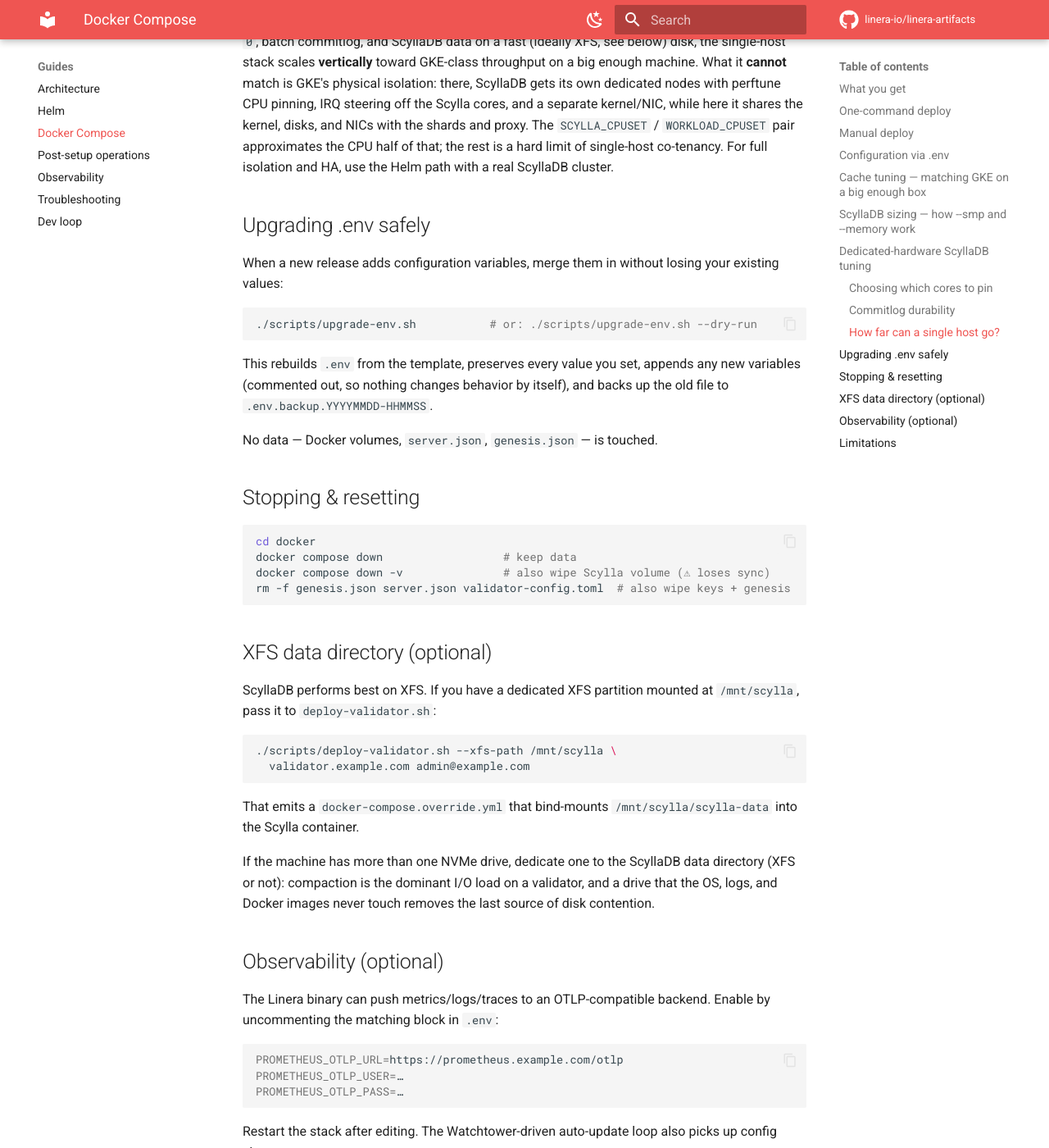
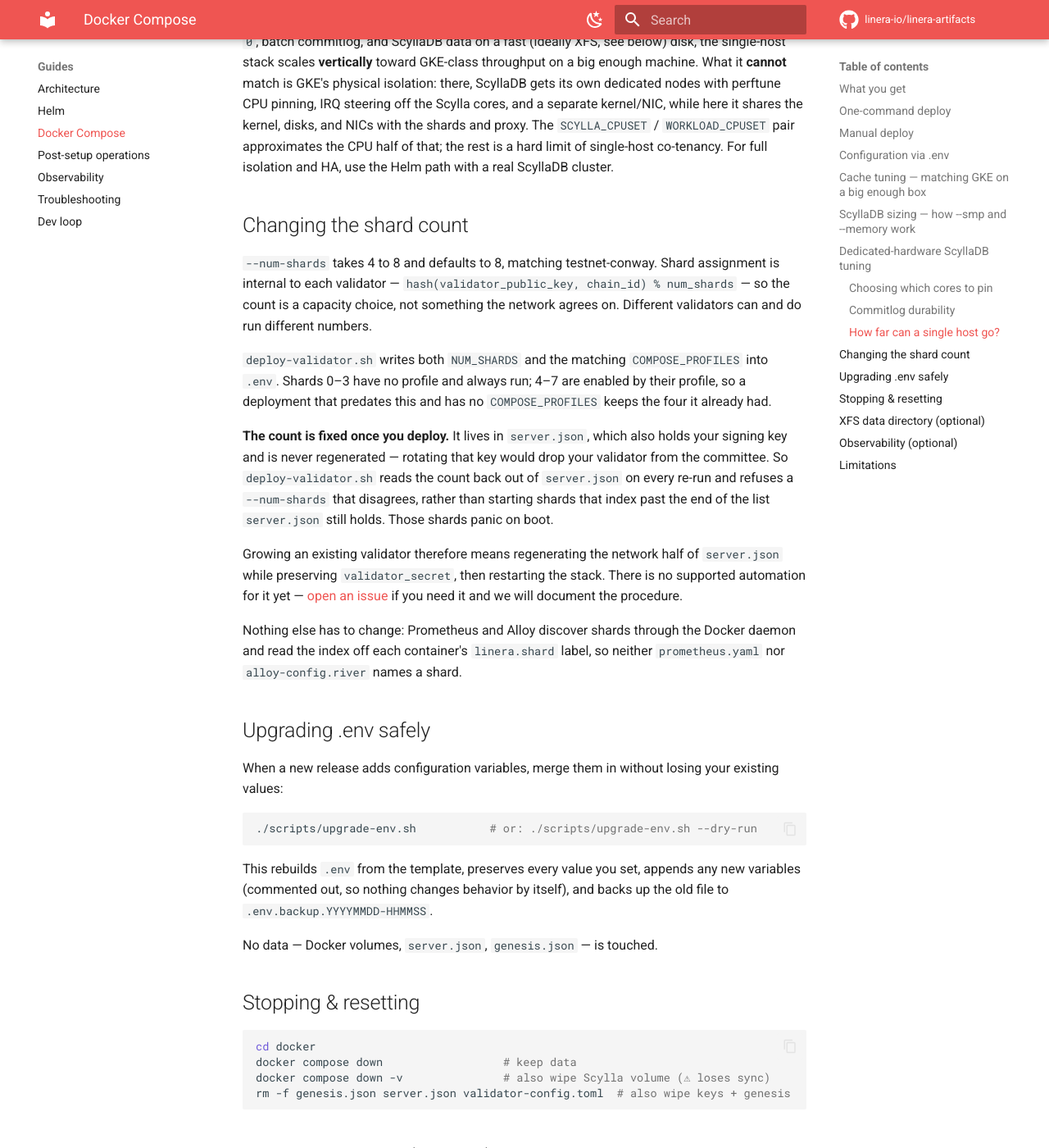
Before and after one commit to linera-io/linera-artifacts, an MkDocs documentation site: the page built from docs/DOCKER-COMPOSE.md, in a window 1280 px wide and 1400 px high, scrolled down 8731 px. Shown: the whole window at 82% size. Built offline with MkDocs 1.6.1 and Material for MkDocs 9.7.7, drawn with Linux system fonts in a browser that asks for light colours; comment, search, counter and statistics services are not loaded; some of the changed text lies outside the part shown.

Commit message:
docker: make the shard count configurable, defaulting to conway's 8
The compose stack hardcoded four shards while testnet-conway runs eight
(linera-infra argo/app-values/validator/base-values.yaml numShards: 8), so an
external validator following our own docs ran half our capacity. Shard
assignment is hash(validator_public_key, chain_id) % num_shards and lives in
ValidatorInternalNetworkConfig, so the count is per-validator capacity, not
something the network agrees on - which is why this was a sizing gap rather
than a correctness one.

Compose cannot template a variable number of services, so define eight and put
shard-4..7 behind per-shard profiles. Shards 0..3 carry no profile: a
deployment that predates this has no COMPOSE_PROFILES in .env and keeps exactly
the four it already ran.

The trap is that server.json holds the shard list and generate_validator_keys
deliberately never regenerates it, because that would rotate the signing key
and drop the validator from the committee. A re-run that took the new default
would therefore start shards indexing past the end of that list, and
ValidatorInternalNetworkPreConfig::shard is a plain Vec index - every one of
them panics on boot. So the resolution order is: an existing server.json pins
the count, an explicit --num-shards that disagrees is refused, and 8 applies
only to a fresh deployment. Missing jq is fatal there rather than a silent
fallthrough, for the same reason.

Prometheus and Alloy now discover shards through the Docker daemon and take the
index from each container's linera.shard label, so neither names a shard and
neither alerts on shards a smaller deployment does not run. Without that the
LineraValidatorDown alert fixed in #38 would fire on every phantom target.

The hardware budget is unchanged: 8 x 6 GiB is the same 48 GiB as 4 x 12 GiB,
so the reference box stays 16 cores / 128 GB.

Note helm/linera-validator still defaults shards.replicas to 4. Same drift,
different deployment path, and changing it needs the same care about existing
StatefulSets - left alone here.

````diff
--- a/docs/DOCKER-COMPOSE.md
+++ b/docs/DOCKER-COMPOSE.md
@@ -54,7 +54,7 @@ Options:
                     linera-proxy, and generates the validator key).
 --client-image REF  Override the linera-client image (runs the `linera` CLI).
 --xfs-path PATH     Bind-mount this XFS dir for ScyllaDB data.
---num-shards N      Number of shards (must match docker-compose.yaml services).
+--num-shards N      Number of shards, 4-8 (default: 8). Fixed after the first deploy.
 --dry-run           Print what would happen, change nothing.
 ```
 
@@ -341,6 +341,35 @@ disks, and NICs with the shards and proxy. The `SCYLLA_CPUSET` /
 hard limit of single-host co-tenancy. For full isolation and HA, use the Helm path with a real
 ScyllaDB cluster.
 
+## Changing the shard count
+
+`--num-shards` takes 4 to 8 and defaults to 8, matching testnet-conway. Shard
+assignment is internal to each validator — `hash(validator_public_key, chain_id)
+% num_shards` — so the count is a capacity choice, not something the network
+agrees on. Different validators can and do run different numbers.
+
+`deploy-validator.sh` writes both `NUM_SHARDS` and the matching
+`COMPOSE_PROFILES` into `.env`. Shards 0–3 have no profile and always run; 4–7
+are enabled by their profile, so a deployment that predates this and has no
+`COMPOSE_PROFILES` keeps the four it already had.
+
+**The count is fixed once you deploy.** It lives in `server.json`, which also
+holds your signing key and is never regenerated — rotating that key would drop
+your validator from the committee. So `deploy-validator.sh` reads the count back
+out of `server.json` on every re-run and refuses a `--num-shards` that
+disagrees, rather than starting shards that index past the end of the list
+`server.json` still holds. Those shards panic on boot.
+
+Growing an existing validator therefore means regenerating the network half of
+`server.json` while preserving `validator_secret`, then restarting the stack.
+There is no supported automation for it yet — [open an
+issue](https://github.com/linera-io/linera-artifacts/issues) if you need it and
+we will document the procedure.
+
+Nothing else has to change: Prometheus and Alloy discover shards through the
+Docker daemon and read the index off each container's `linera.shard` label, so
+neither `prometheus.yaml` nor `alloy-config.river` names a shard.
+
 ## Upgrading .env safely
 
 When a new release adds configuration variables, merge them in without
````
Also changed, not shown: docs/HARDWARE.md (+10 -2 lines), 8 other files.
